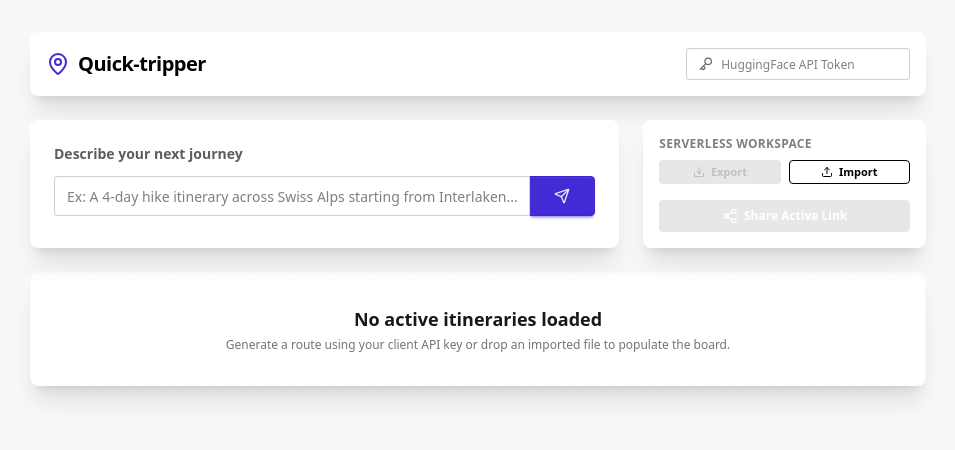
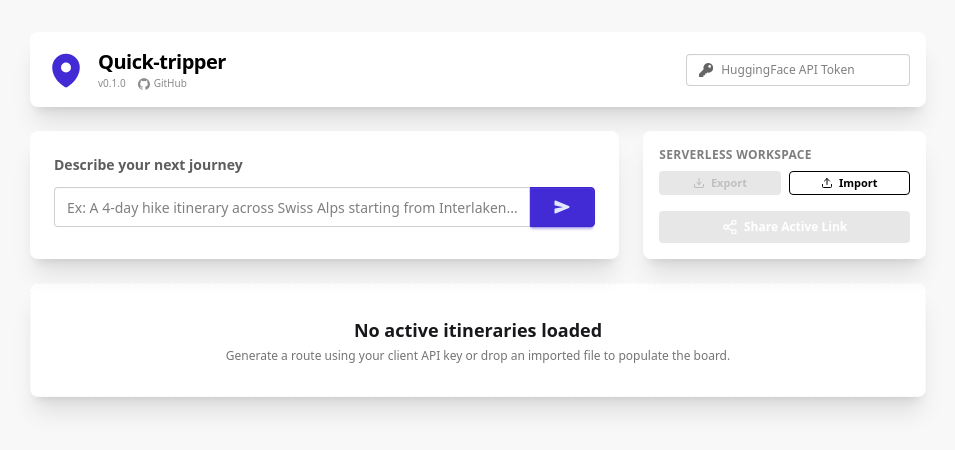
Before and after one commit to GehDoc/quick-tripper, a Next.js app: page /quick-tripper/ in a window 1280 px wide. Shown: the top 450 px of the page, without its empty margins (162-1117 px from the left). Built offline with nearby package versions, Linux system fonts and the light colour scheme.

Commit message:
feat: use centralized Logo component in UI and markdown

```diff
--- a/package.json
+++ b/package.json
@@ -53,11 +53,11 @@
   "dependencies": {
     "@tailwindcss/typography": "^0.5.20",
     "daisyui": "^5.5.23",
-    "lucide-react": "^1.17.0",
     "lz-string": "^1.5.0",
     "next": "16.2.9",
     "react": "19.2.4",
     "react-dom": "19.2.4",
+    "react-icons": "^5.6.0",
     "react-markdown": "^10.1.0",
     "rehype-raw": "^7.0.0"
   },
--- a/src/app/not-found.tsx
+++ b/src/app/not-found.tsx
@@ -1,5 +1,6 @@
 import Link from 'next/link';
-import { MapPin, Home } from 'lucide-react';
+import { HiMapPin as MapPin } from 'react-icons/hi2';
+import { FaHome as Home } from 'react-icons/fa';
 
 export default function NotFound() {
   return (
--- a/src/app/page.tsx
+++ b/src/app/page.tsx
@@ -3,22 +3,24 @@
 import React, { useState } from 'react';
 import ReactMarkdown from 'react-markdown';
 import rehypeRaw from 'rehype-raw';
+import { FaKey as Key } from 'react-icons/fa';
+import { IoSend as Send } from 'react-icons/io5';
 import {
-  MapPin,
-  Key,
-  Send,
-  Download,
-  Upload,
-  Share2,
-  Trash2,
-  ChevronLeft,
-  ChevronRight,
-} from 'lucide-react';
+  FiDownload as Download,
+  FiUpload as Upload,
+  FiShare2 as Share2,
+  FiTrash2 as Trash2,
+  FiChevronLeft as ChevronLeft,
+  FiChevronRight as ChevronRight,
+} from 'react-icons/fi';
+import { SiGithub as GitHub } from 'react-icons/si';
 
 // Standardized Hook, Service, and Share Utilities
 import { useTrips } from '@/hooks/useTrips';
 import { generateItinerary } from '@/services/ai';
 import { generateShareUrl } from '@/utils/share';
+import { VERSION, REPO_URL } from '@/utils/version';
+import { Logo } from '@/components/Logo';
 
 export default function Home() {
   const {
@@ -117,9 +119,22 @@ export default function Home() {
     <div className="min-h-screen bg-base-200 p-4 md:p-8">
       <div className="max-w-4xl mx-auto space-y-6">
         <div className="navbar bg-base-100 shadow-xl rounded-box justify-between gap-4 p-4">
-          <div className="flex items-center gap-2">
-            <MapPin className="text-primary w-6 h-6" />
-            <span className="font-bold text-xl tracking-tight">Quick-tripper</span>
+          <div className="flex items-center gap-3">
+            <Logo className="text-primary w-10 h-10" />
+            <div className="flex flex-col">
+              <span className="font-bold text-xl tracking-tight">Quick-tripper</span>
+              <div className="flex items-center gap-3 text-[10px] text-base-content/50">
+                <span>v{VERSION}</span>
+                <a
+                  href={REPO_URL}
+                  target="_blank"
+                  rel="noreferrer"
+                  className="flex items-center gap-1 hover:text-primary transition-colors"
+                >
+                  <GitHub className="w-3 h-3" /> GitHub
+                </a>
+              </div>
+            </div>
           </div>
           <div className="form-control">
             <label className="input input-bordered flex items-center gap-2 input-sm">
@@ -198,7 +213,6 @@ export default function Home() {
             </div>
           </div>
         </div>
-
         {activeTrip ? (
           <div className="space-y-4">
             <div className="flex items-center justify-between bg-base-100 p-2 rounded-box shadow-md border border-base-300">
@@ -245,7 +259,7 @@ export default function Home() {
                           rel="noreferrer"
                           className="btn btn-secondary btn-sm gap-2 my-4 no-underline inline-flex shadow-sm hover:scale-[1.02] transition-transform"
                         >
-                          <MapPin className="w-3 h-3" /> {children}
+                          <Logo className="w-3 h-3" /> {children}
                         </a>
                       ),
                       iframe: ({ src, ...props }) => {
--- /dev/null
+++ b/src/components/Logo.tsx
@@ -0,0 +1,20 @@
+import React from 'react';
+
+interface LogoProps {
+  className?: string;
+}
+
+export const Logo: React.FC<LogoProps> = ({ className }) => (
+  <svg
+    xmlns="http://www.w3.org/2000/svg"
+    viewBox="0 0 24 24"
+    fill="currentColor"
+    className={className}
+  >
+    <path
+      fillRule="evenodd"
+      d="M11.54 22.351l.07.04.028.016a.76.76 0 00.723 0l.028-.015.071-.041a16.975 16.975 0 001.144-.742 19.58 19.58 0 002.683-2.282c1.944-1.99 3.963-4.98 3.963-8.827a8.25 8.25 0 00-16.5 0c0 3.846 2.02 6.837 3.963 8.827a19.58 19.58 0 002.683 2.282 16.975 16.975 0 001.144.742zM12 13.5a3 3 0 100-6 3 3 0 000 6z"
+      clipRule="evenodd"
+    />
+  </svg>
+);
```
Also changed, not shown: src/app/icon.svg (added), 1 other file (tests, documents, lock files or other folders).
